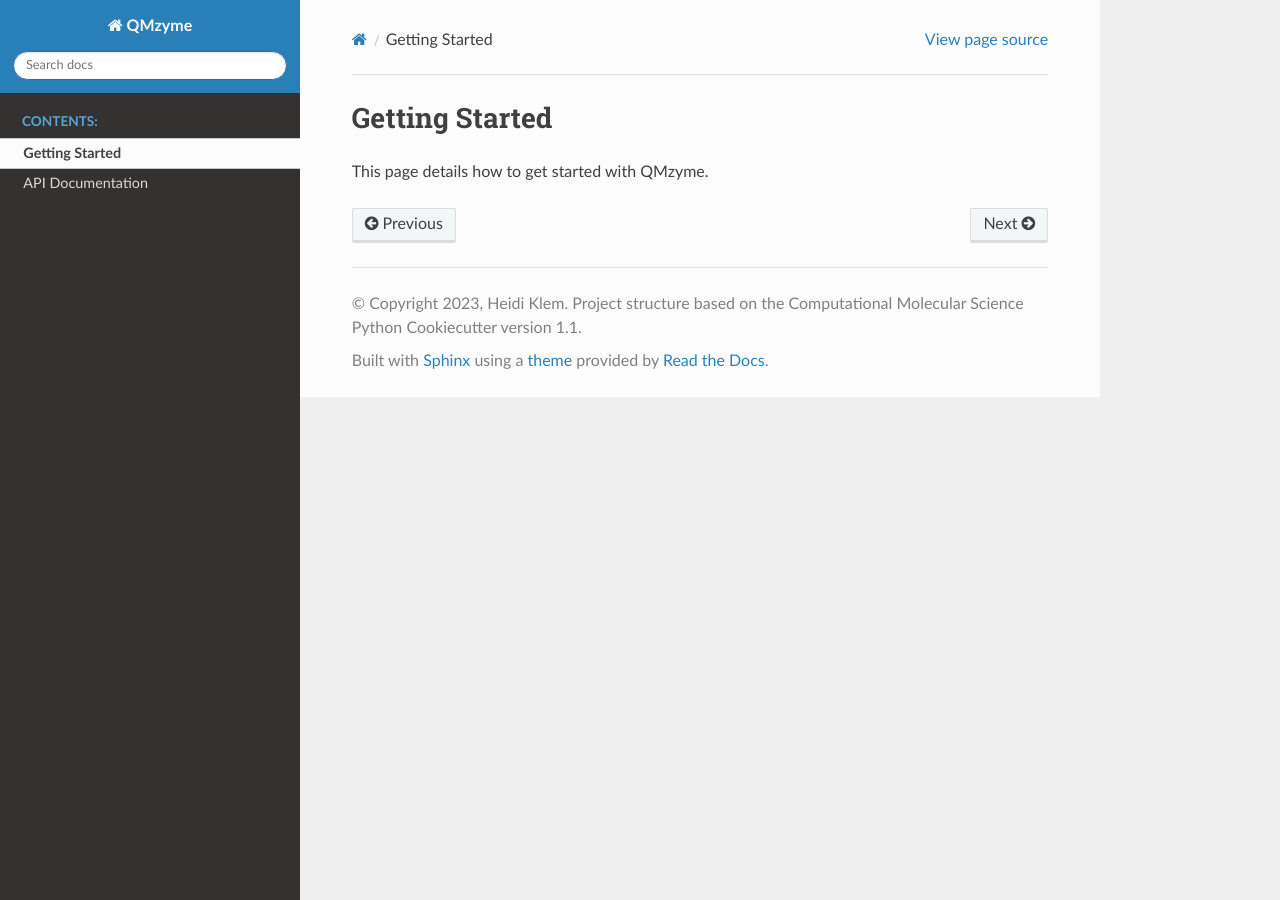
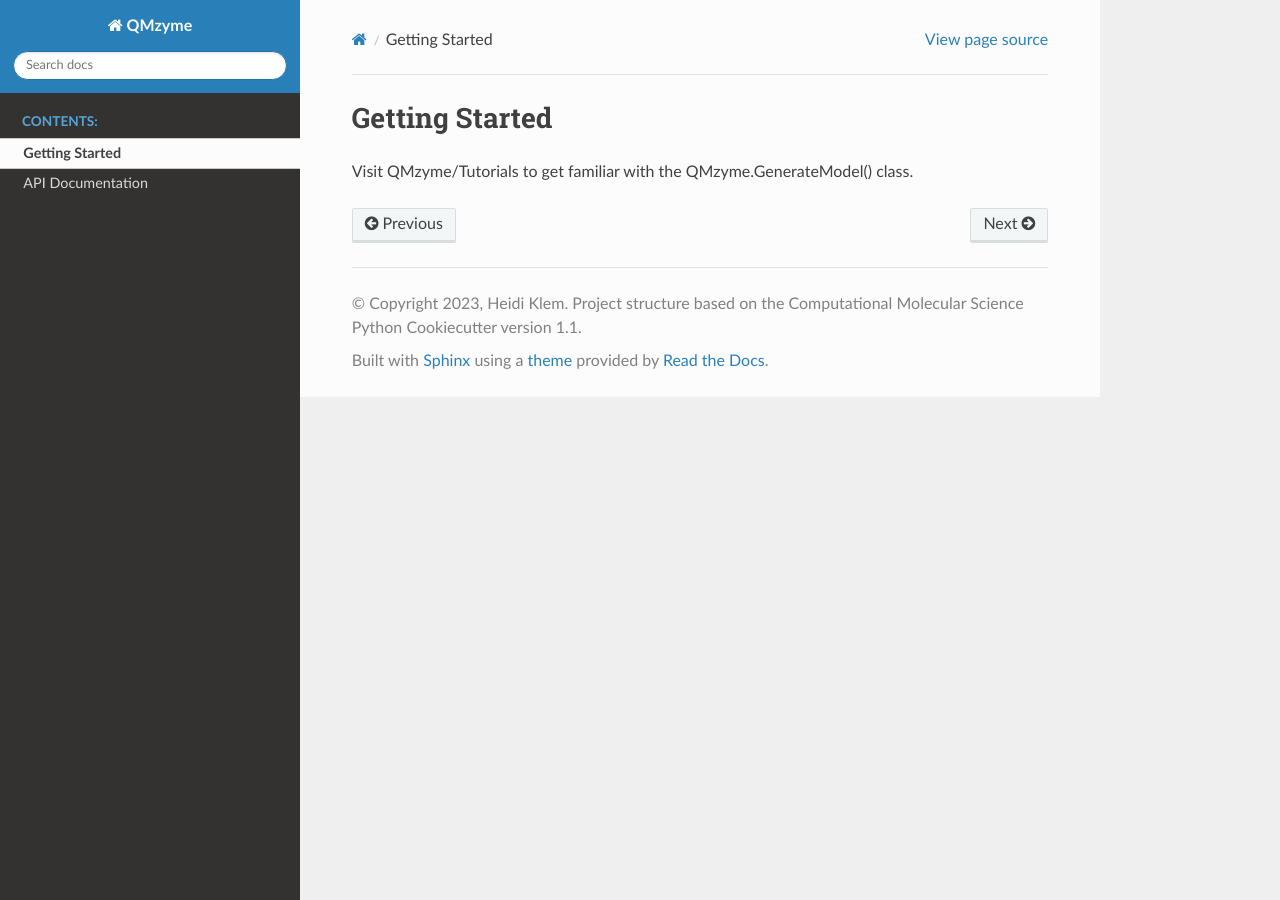
Before and after one commit to hklem/QMzyme, a Sphinx documentation site: the page built from docs/getting_started.rst, in a window 1280 px wide. Built offline with Sphinx 7.4.7 and the Read the Docs theme 2.0.0, drawn with Linux system fonts in a browser that asks for light colours; the version number could not be read and is left out.

Commit message:
Update getting_started.rst

```diff
--- a/docs/getting_started.rst
+++ b/docs/getting_started.rst
@@ -1,4 +1,4 @@
 Getting Started
 ===============
 
-This page details how to get started with QMzyme.
+Visit QMzyme/Tutorials to get familiar with the QMzyme.GenerateModel() class.
```
